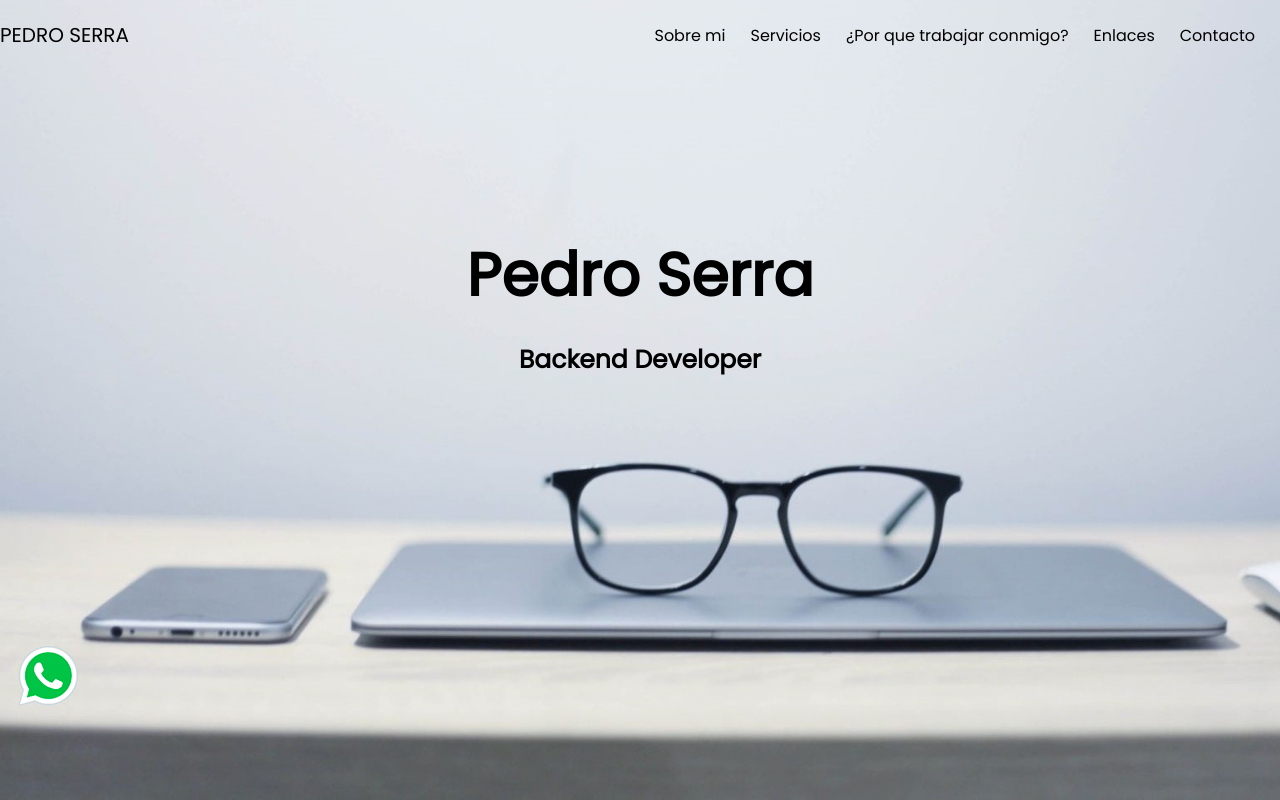
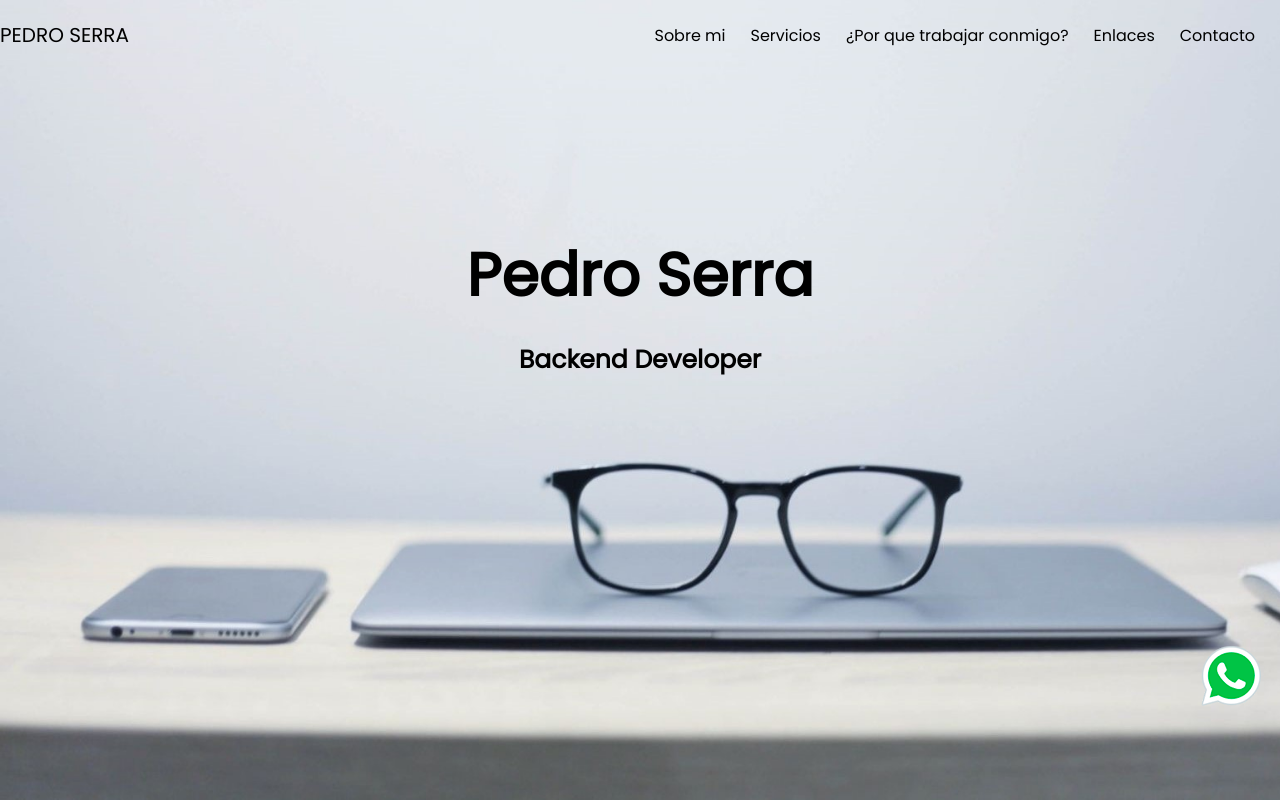
Before and after one commit to Phedros/Phedros.github.io, a plain HTML site: page index.html in a window 1280 px wide. Shown: the top 800 px of the page. Drawn offline with nearby package versions, Linux system fonts and the light colour scheme.

Commit message:
Update estilos.css
volver al whatsapp en derecha

```diff
--- a/estilos/estilos.css
+++ b/estilos/estilos.css
@@ -240,7 +240,7 @@ color: #000;
 #whatsapp {
   position: fixed;
   top: 80%;
-  left: 1%;
+  right: 1%;
 }
 
 html {
```
